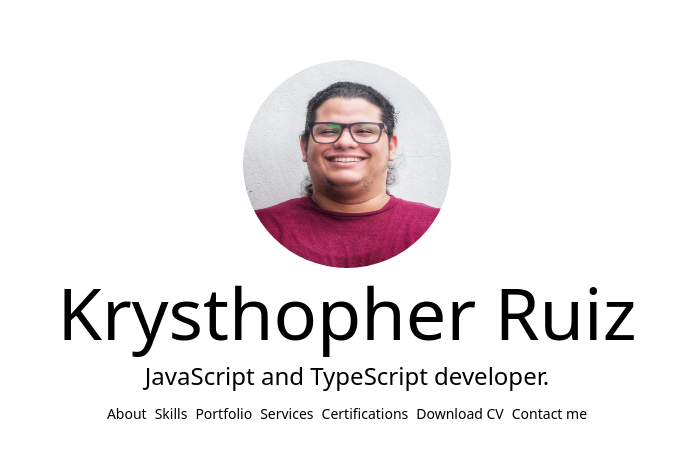
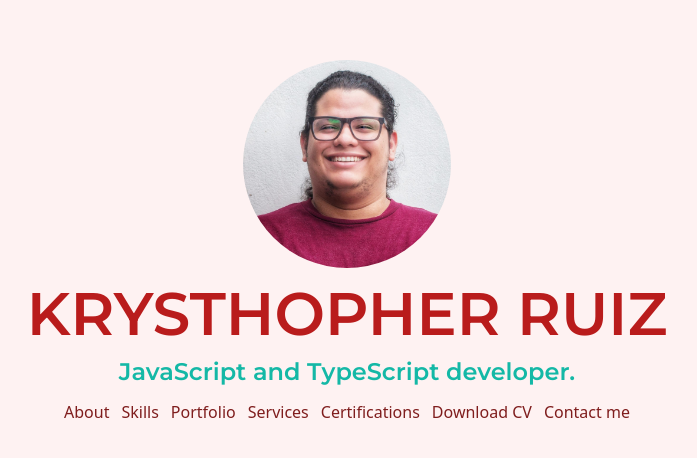
Before and after one commit to Krysthecoder/portfolio, a React (Vite) app: page / in a window 1280 px wide. Shown: the part 158-616 px from the top of the page, without its empty margins (293-990 px from the left). Built offline with nearby package versions, Linux system fonts and the light colour scheme.

Commit message:
refactored: ( IntroSection ) enhanced color pallette as well as UI

```diff
--- a/index.html
+++ b/index.html
@@ -3,6 +3,12 @@
   <head>
     <meta charset="UTF-8" />
     <link rel="icon" type="image/svg+xml" href="/vite.svg" />
+    <link rel="preconnect" href="https://fonts.googleapis.com" />
+    <link rel="preconnect" href="https://fonts.gstatic.com" crossorigin />
+    <link
+      href="https://fonts.googleapis.com/css2?family=Montserrat:ital,wght@0,100..900;1,100..900&display=swap"
+      rel="stylesheet"
+    />
     <link href="./output.css" rel="stylesheet" />
     <meta name="viewport" content="width=device-width, initial-scale=1.0" />
     <title>Vite + React + TS</title>
--- a/src/components/IntroSection/index.tsx
+++ b/src/components/IntroSection/index.tsx
@@ -3,28 +3,51 @@ import { utilsData } from '../../utils/utilsData';
 
 function IntroSection() {
   return (
-    <div className="h-screen">
-      <div className="w-8/12 h-screen items-center justify-center mx-auto flex flex-col gap-2">
+    <div className="h-screen bg-red-50">
+      <div className="w-8/12 h-screen items-center justify-center mx-auto flex flex-col gap-4">
         <div className="mx-auto ">
           <img
             src={Portrait}
             alt="Self-Portrait"
-            className="rounded-full w-52 h-52 transition-all duration-300 cursor-pointer filter grayscale-0 hover:grayscale"
+            className="rounded-full w-52 h-52 object-cover transition-all duration-300 cursor-pointer filter grayscale-0 hover:grayscale"
           />
         </div>
         <div className="flex flex-col items-center gap-3">
-          <p className="text-7xl">Krysthopher Ruiz</p>
-          <p className="text-2xl">
+          <p className="text-6xl font-roboto font-semibold text-red-700">
+            {utilsData.devName.toUpperCase()}
+          </p>
+          <p className="text-2xl font-roboto font-semibold text-teal-500">
             {utilsData.mainLanguage.split(' ').join(' and ')} developer.
           </p>
-          <ul className="flex text-sm gap-2">
-            <li>About</li>
-            <li>Skills</li>
-            <li>Portfolio</li>
-            <li>Services</li>
-            <li>Certifications</li>
-            <li>Download CV</li>
-            <li>Contact me</li>
+          <ul className="flex text-md gap-3 text-red-900">
+            <li className="relative group">
+              <a href="">About</a>
+              <span className="absolute bottom-0 left-0 w-0 h-0.5 bg-teal-500 group-hover:w-full group-hover:transition-all"></span>
+            </li>
+            <li className="relative group">
+              <a href="">Skills</a>
+              <span className="absolute bottom-0 left-0 w-0 h-0.5 bg-red-700 group-hover:w-full group-hover:transition-all"></span>
+            </li>
+            <li className="relative group">
+              <a href="">Portfolio</a>
+              <span className="absolute bottom-0 left-0 w-0 h-0.5 bg-red-700 group-hover:w-full group-hover:transition-all"></span>
+            </li>
+            <li className="relative group">
+              <a href="">Services</a>
+              <span className="absolute bottom-0 left-0 w-0 h-0.5 bg-red-700 group-hover:w-full group-hover:transition-all"></span>
+            </li>
+            <li className="relative group">
+              <a href="">Certifications</a>
+              <span className="absolute bottom-0 left-0 w-0 h-0.5 bg-red-700 group-hover:w-full group-hover:transition-all"></span>
+            </li>
+            <li className="relative group">
+              <a href="">Download CV</a>
+              <span className="absolute bottom-0 left-0 w-0 h-0.5 bg-red-700 group-hover:w-full group-hover:transition-all"></span>
+            </li>
+            <li className="relative group">
+              <a href="">Contact me</a>
+              <span className="absolute bottom-0 left-0 w-0 h-0.5 bg-red-700 group-hover:w-full group-hover:transition-all"></span>
+            </li>
           </ul>
         </div>
       </div>
--- a/src/output.css
+++ b/src/output.css
@@ -554,8 +554,20 @@ video {
   display: none;
 }
 
-.m-auto {
-  margin: auto;
+.absolute {
+  position: absolute;
+}
+
+.relative {
+  position: relative;
+}
+
+.bottom-0 {
+  bottom: 0px;
+}
+
+.left-0 {
+  left: 0px;
 }
 
 .mx-auto {
@@ -563,60 +575,32 @@ video {
   margin-right: auto;
 }
 
-.mt-20 {
-  margin-top: 5rem;
+.flex {
+  display: flex;
 }
 
-.mt-52 {
-  margin-top: 13rem;
+.h-0\.5 {
+  height: 0.125rem;
 }
 
-.flex {
-  display: flex;
+.h-52 {
+  height: 13rem;
 }
 
 .h-screen {
   height: 100vh;
 }
 
-.h-10 {
-  height: 2.5rem;
-}
-
-.h-40 {
-  height: 10rem;
-}
-
-.h-52 {
-  height: 13rem;
-}
-
-.h-96 {
-  height: 24rem;
-}
-
-.w-1\/5 {
-  width: 20%;
-}
-
-.w-6\/12 {
-  width: 50%;
-}
-
-.w-8\/12 {
-  width: 66.666667%;
-}
-
-.w-10\/12 {
-  width: 83.333333%;
+.w-0 {
+  width: 0px;
 }
 
 .w-52 {
   width: 13rem;
 }
 
-.w-96 {
-  width: 24rem;
+.w-8\/12 {
+  width: 66.666667%;
 }
 
 .cursor-pointer {
@@ -627,10 +611,6 @@ video {
   flex-direction: column;
 }
 
-.items-end {
-  align-items: flex-end;
-}
-
 .items-center {
   align-items: center;
 }
@@ -639,80 +619,104 @@ video {
   justify-content: center;
 }
 
-.justify-around {
-  justify-content: space-around;
+.gap-3 {
+  gap: 0.75rem;
 }
 
 .gap-4 {
   gap: 1rem;
 }
 
-.gap-10 {
-  gap: 2.5rem;
-}
-
-.gap-3 {
-  gap: 0.75rem;
-}
-
-.gap-2 {
-  gap: 0.5rem;
-}
-
 .rounded-full {
   border-radius: 9999px;
 }
 
-.rounded-lg {
-  border-radius: 0.5rem;
+.bg-red-50 {
+  --tw-bg-opacity: 1;
+  background-color: rgb(254 242 242 / var(--tw-bg-opacity));
 }
 
-.bg-slate-500 {
+.bg-red-700 {
   --tw-bg-opacity: 1;
-  background-color: rgb(100 116 139 / var(--tw-bg-opacity));
+  background-color: rgb(185 28 28 / var(--tw-bg-opacity));
 }
 
-.bg-sky-600 {
+.bg-violet-50 {
   --tw-bg-opacity: 1;
-  background-color: rgb(2 132 199 / var(--tw-bg-opacity));
+  background-color: rgb(245 243 255 / var(--tw-bg-opacity));
 }
 
-.bg-sky-200 {
+.bg-violet-100 {
   --tw-bg-opacity: 1;
-  background-color: rgb(186 230 253 / var(--tw-bg-opacity));
+  background-color: rgb(237 233 254 / var(--tw-bg-opacity));
 }
 
-.fill-inherit {
-  fill: inherit;
+.bg-violet-800 {
+  --tw-bg-opacity: 1;
+  background-color: rgb(91 33 182 / var(--tw-bg-opacity));
 }
 
-.fill-none {
-  fill: none;
+.bg-purple-50 {
+  --tw-bg-opacity: 1;
+  background-color: rgb(250 245 255 / var(--tw-bg-opacity));
 }
 
-.text-lg {
-  font-size: 1.125rem;
-  line-height: 1.75rem;
+.bg-purple-500 {
+  --tw-bg-opacity: 1;
+  background-color: rgb(168 85 247 / var(--tw-bg-opacity));
 }
 
-.text-sm {
-  font-size: 0.875rem;
-  line-height: 1.25rem;
+.bg-purple-100 {
+  --tw-bg-opacity: 1;
+  background-color: rgb(243 232 255 / var(--tw-bg-opacity));
 }
 
-.text-4xl {
-  font-size: 2.25rem;
-  line-height: 2.5rem;
+.bg-red-100 {
+  --tw-bg-opacity: 1;
+  background-color: rgb(254 226 226 / var(--tw-bg-opacity));
 }
 
-.text-5xl {
-  font-size: 3rem;
-  line-height: 1;
+.bg-gray-100 {
+  --tw-bg-opacity: 1;
+  background-color: rgb(243 244 246 / var(--tw-bg-opacity));
 }
 
-.text-3xl {
-  font-size: 1.875rem;
-  line-height: 2.25rem;
+.bg-slate-100 {
+  --tw-bg-opacity: 1;
+  background-color: rgb(241 245 249 / var(--tw-bg-opacity));
+}
+
+.bg-white {
+  --tw-bg-opacity: 1;
+  background-color: rgb(255 255 255 / var(--tw-bg-opacity));
+}
+
+.bg-red-600 {
+  --tw-bg-opacity: 1;
+  background-color: rgb(220 38 38 / var(--tw-bg-opacity));
+}
+
+.bg-teal-700 {
+  --tw-bg-opacity: 1;
+  background-color: rgb(15 118 110 / var(--tw-bg-opacity));
+}
+
+.bg-teal-500 {
+  --tw-bg-opacity: 1;
+  background-color: rgb(20 184 166 / var(--tw-bg-opacity));
+}
+
+.object-cover {
+  -o-object-fit: cover;
+     object-fit: cover;
+}
+
+.font-mono {
+  font-family: ui-monospace, SFMono-Regular, Menlo, Monaco, Consolas, "Liberation Mono", "Courier New", monospace;
+}
+
+.font-roboto {
+  font-family: Montserrat, sans-serif;
 }
 
 .text-2xl {
@@ -725,14 +729,38 @@ video {
   line-height: 1;
 }
 
-.text-xl {
-  font-size: 1.25rem;
-  line-height: 1.75rem;
+.text-3xl {
+  font-size: 1.875rem;
+  line-height: 2.25rem;
 }
 
-.text-7xl {
-  font-size: 4.5rem;
-  line-height: 1;
+.font-semibold {
+  font-weight: 600;
+}
+
+.text-red-700 {
+  --tw-text-opacity: 1;
+  color: rgb(185 28 28 / var(--tw-text-opacity));
+}
+
+.text-sky-800 {
+  --tw-text-opacity: 1;
+  color: rgb(7 89 133 / var(--tw-text-opacity));
+}
+
+.text-sky-900 {
+  --tw-text-opacity: 1;
+  color: rgb(12 74 110 / var(--tw-text-opacity));
+}
+
+.text-teal-500 {
+  --tw-text-opacity: 1;
+  color: rgb(20 184 166 / var(--tw-text-opacity));
+}
+
+.text-blue-400 {
+  --tw-text-opacity: 1;
+  color: rgb(96 165 250 / var(--tw-text-opacity));
 }
 
 .text-red-400 {
@@ -740,14 +768,19 @@ video {
   color: rgb(248 113 113 / var(--tw-text-opacity));
 }
 
-.text-sky-700 {
+.text-red-600 {
   --tw-text-opacity: 1;
-  color: rgb(3 105 161 / var(--tw-text-opacity));
+  color: rgb(220 38 38 / var(--tw-text-opacity));
 }
 
-.grayscale {
-  --tw-grayscale: grayscale(100%);
-  filter: var(--tw-blur) var(--tw-brightness) var(--tw-contrast) var(--tw-grayscale) var(--tw-hue-rotate) var(--tw-invert) var(--tw-saturate) var(--tw-sepia) var(--tw-drop-shadow);
+.text-red-900 {
+  --tw-text-opacity: 1;
+  color: rgb(127 29 29 / var(--tw-text-opacity));
+}
+
+.text-teal-600 {
+  --tw-text-opacity: 1;
+  color: rgb(13 148 136 / var(--tw-text-opacity));
 }
 
 .grayscale-0 {
@@ -769,12 +802,21 @@ video {
   transition-duration: 300ms;
 }
 
-.hover\:grayscale-0:hover {
-  --tw-grayscale: grayscale(0);
-  filter: var(--tw-blur) var(--tw-brightness) var(--tw-contrast) var(--tw-grayscale) var(--tw-hue-rotate) var(--tw-invert) var(--tw-saturate) var(--tw-sepia) var(--tw-drop-shadow);
+.ease-in-out {
+  transition-timing-function: cubic-bezier(0.4, 0, 0.2, 1);
 }
 
 .hover\:grayscale:hover {
   --tw-grayscale: grayscale(100%);
   filter: var(--tw-blur) var(--tw-brightness) var(--tw-contrast) var(--tw-grayscale) var(--tw-hue-rotate) var(--tw-invert) var(--tw-saturate) var(--tw-sepia) var(--tw-drop-shadow);
 }
+
+.group:hover .group-hover\:w-full {
+  width: 100%;
+}
+
+.group:hover .group-hover\:transition-all {
+  transition-property: all;
+  transition-timing-function: cubic-bezier(0.4, 0, 0.2, 1);
+  transition-duration: 150ms;
+}
--- a/tailwind.config.js
+++ b/tailwind.config.js
@@ -2,7 +2,11 @@
 module.exports = {
   content: ['./src/**/*.{js,jsx,ts,tsx}'],
   theme: {
-    extend: {}
+    extend: {
+      fontFamily: {
+        roboto: ['Montserrat', 'sans-serif']
+      }
+    }
   },
   plugins: []
 };
```
